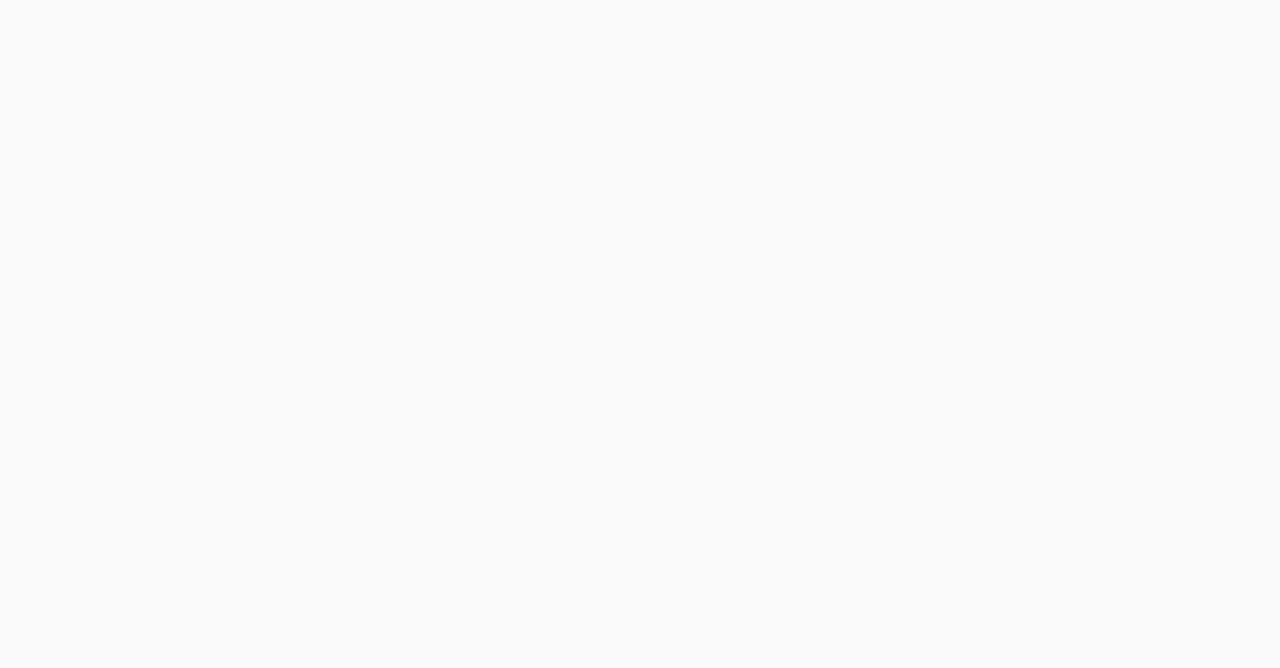
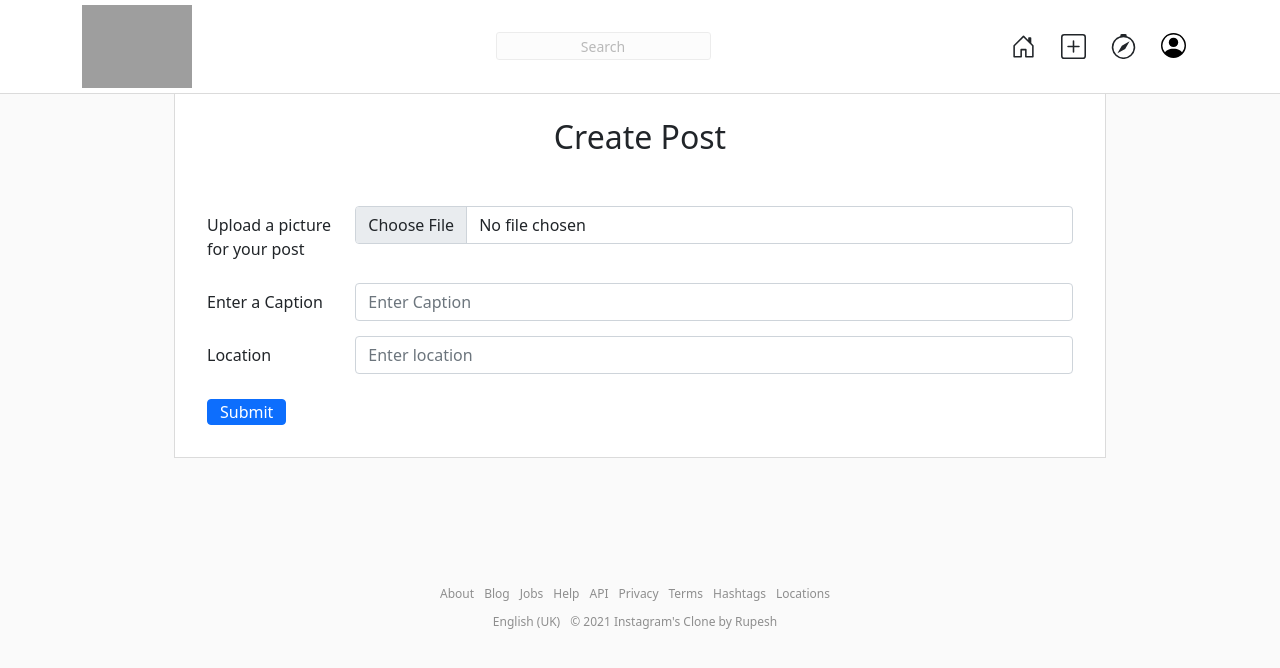
Before and after one commit to thetechgeeek/Instagram, a React (Create React App) app in the folder frontend/: page /post/create in a window 1280 px wide. Shown: the top 668 px of the page. Built offline with nearby package versions, Linux system fonts and the light colour scheme; grey boxes are pictures that could not be loaded.

Commit message:
Adding Create Post screen

```diff
--- a/frontend/src/App.js
+++ b/frontend/src/App.js
@@ -4,7 +4,7 @@ import HomeScreen from './screens/HomeScreen';
 import RegisterScreen from './screens/RegisterScreen';
 import LoginScreen from './screens/LoginScreen';
 import ProfileScreen from './screens/ProfileScreen';
-
+import CreatePostScreen from './screens/CreatePostScreen';
 function App() {
   return (
     <Router>
@@ -12,6 +12,7 @@ function App() {
       <Route path='/register' component={RegisterScreen} exact />
       <Route path='/login' component={LoginScreen} exact />
       <Route path='/profile' component={ProfileScreen} exact />
+      <Route path='/post/create' component={CreatePostScreen} exact />
     </Router>
   );
 }
--- a/frontend/src/components/Header.js
+++ b/frontend/src/components/Header.js
@@ -66,7 +66,7 @@ const Header = () => {
               className='btn'
               type='button'
               style={{ background: '#ffffff' }}
-              to={`/createpost`}
+              to={`/post/create`}
             >
               <svg
                 xmlns='http://www.w3.org/2000/svg'
--- /dev/null
+++ b/frontend/src/screens/CreatePostScreen.js
@@ -0,0 +1,75 @@
+import React from 'react';
+import Header from '../components/Header';
+import Footer from '../components/Footer';
+
+const CreatePostScreen = () => {
+  return (
+    <>
+      <Header />
+      <div
+        className='container mx-auto'
+        style={{
+          maxWidth: '932px',
+          border: '1px solid rgb(219,219,219)',
+          backgroundColor: 'white',
+          padding: '2rem',
+          marginTop: '70px',
+        }}
+      >
+        <h2
+          className='text-center'
+          style={{ fontWeight: '200', marginTop: '15px', marginBottom: '50px' }}
+        >
+          Create Post
+        </h2>
+        <div className='form-group row' style={{ marginBottom: '15px' }}>
+          <label htmlFor='photo' className='col-sm-2 col-form-label'>
+            Upload a picture for your post
+          </label>
+          <div className='col-sm-10'>
+            <input
+              type='file'
+              className='shadow-none form-control'
+              id='photo'
+            />
+          </div>
+        </div>
+        <div className='form-group row' style={{ marginBottom: '15px' }}>
+          <label htmlFor='caption' className='col-sm-2 col-form-label'>
+            Enter a Caption
+          </label>
+          <div className='col-sm-10'>
+            <input
+              type='text'
+              className='shadow-none form-control'
+              id='caption'
+              placeholder='Enter Caption'
+            />
+          </div>
+        </div>
+        <div className='form-group row' style={{ marginBottom: '15px' }}>
+          <label htmlFor='location' className='col-sm-2 col-form-label'>
+            Location
+          </label>
+          <div className='col-sm-10'>
+            <input
+              type='text'
+              className='shadow-none form-control'
+              id='location'
+              placeholder='Enter location'
+            />
+          </div>
+        </div>
+        <button
+          className='btn btn-primary shadow-none py-0 mx-auto'
+          style={{ marginTop: '10px' }}
+        >
+          Submit
+        </button>
+      </div>
+      <Footer />
+    </>
+  );
+};
+
+export default CreatePostScreen;
```
